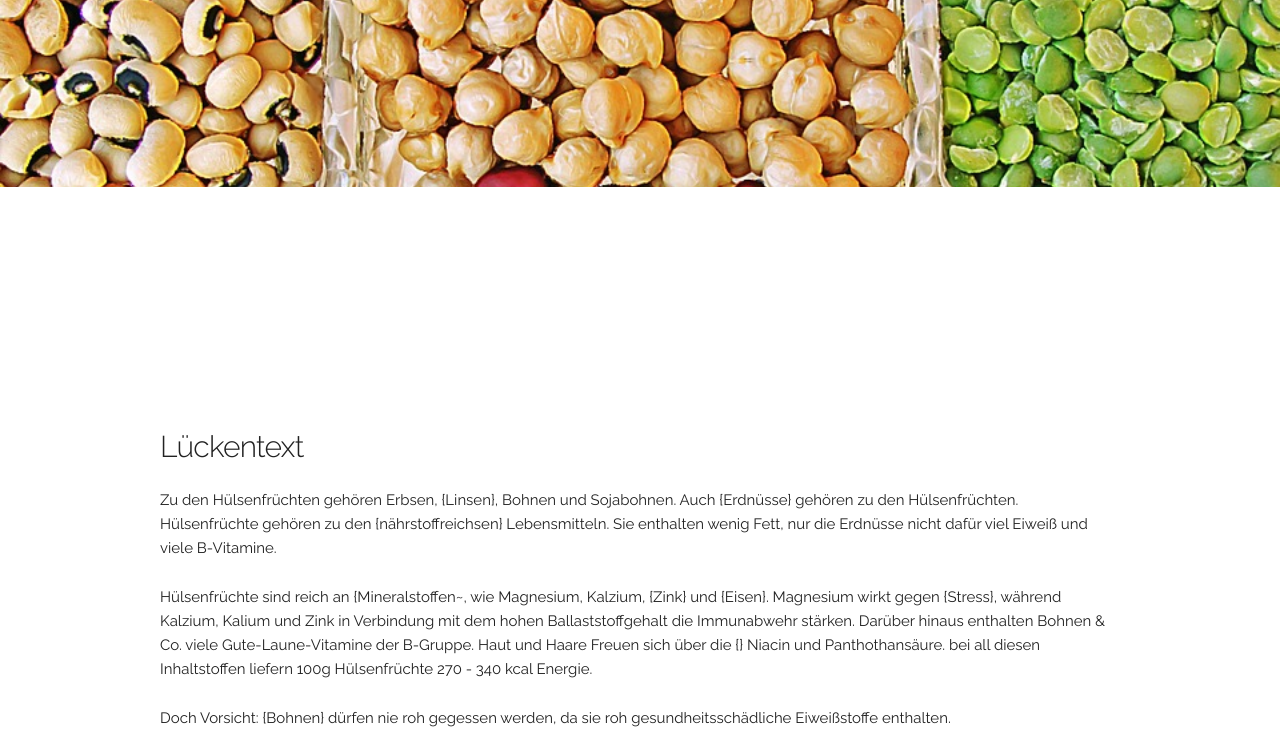
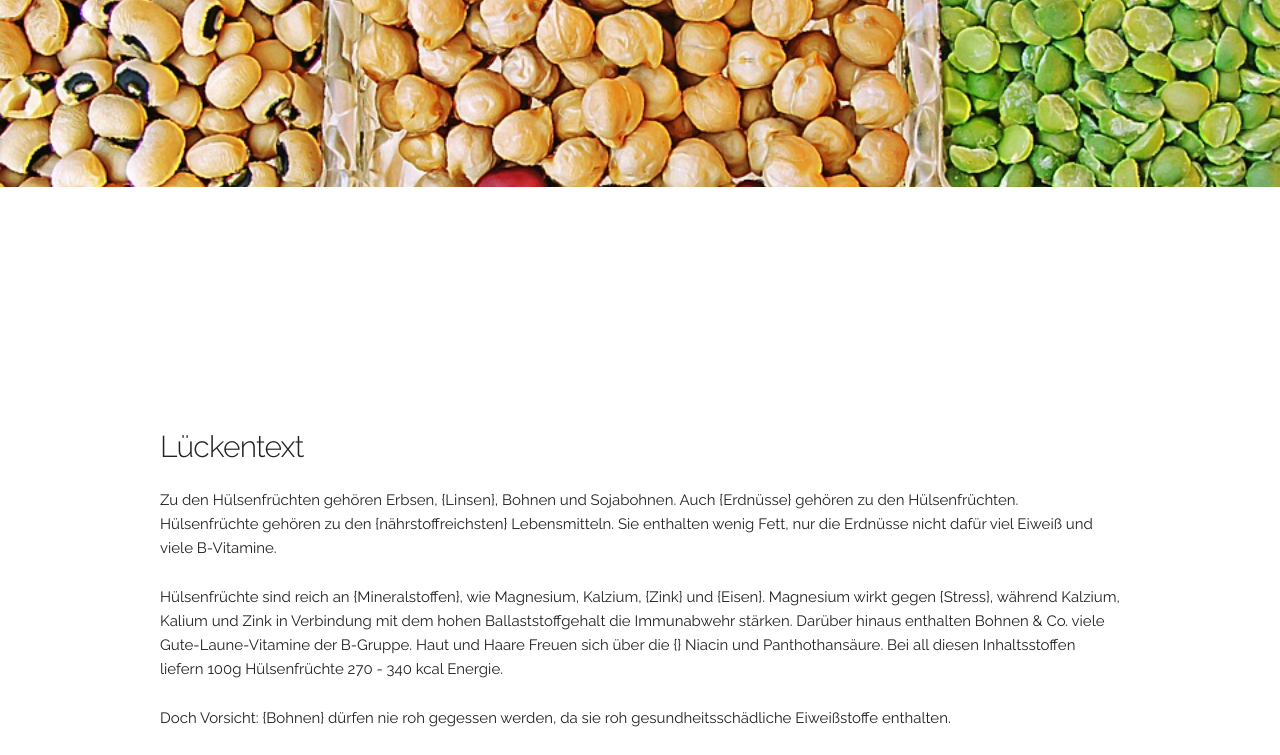
Before and after one commit to tlahmann/erbsen-kritiker, a plain HTML site: page index.html in a window 1280 px wide. Shown: the part 283-1038 px from the top of the page. Drawn offline with Linux system fonts and the light colour scheme.

Commit message:
Spellcheck fill-the-blank text

```diff
--- a/index.html
+++ b/index.html
@@ -46,8 +46,8 @@
     <div class="row">
       <div class="twelve column" style="margin-top: 25%">
         <h4>Lückentext</h4>
-        <p>Zu den Hülsenfrüchten gehören Erbsen, {Linsen}, Bohnen und Sojabohnen. Auch {Erdnüsse} gehören zu den Hülsenfrüchten. Hülsenfrüchte gehören zu den {nährstoffreichsen} Lebensmitteln. Sie enthalten wenig Fett, nur die Erdnüsse nicht dafür viel Eiweiß und viele B-Vitamine.</p>
-        <p>Hülsenfrüchte sind reich an {Mineralstoffen~, wie Magnesium, Kalzium, {Zink} und {Eisen}. Magnesium wirkt gegen {Stress}, während Kalzium, Kalium und Zink in Verbindung mit dem hohen Ballaststoffgehalt die Immunabwehr stärken. Darüber hinaus enthalten Bohnen & Co. viele Gute-Laune-Vitamine der B-Gruppe. Haut und Haare Freuen sich über die {} Niacin und Panthothansäure. bei all diesen Inhaltstoffen liefern 100g Hülsenfrüchte 270 - 340 kcal Energie.</p>
+        <p>Zu den Hülsenfrüchten gehören Erbsen, {Linsen}, Bohnen und Sojabohnen. Auch {Erdnüsse} gehören zu den Hülsenfrüchten. Hülsenfrüchte gehören zu den {nährstoffreichsten} Lebensmitteln. Sie enthalten wenig Fett, nur die Erdnüsse nicht dafür viel Eiweiß und viele B-Vitamine.</p>
+        <p>Hülsenfrüchte sind reich an {Mineralstoffen}, wie Magnesium, Kalzium, {Zink} und {Eisen}. Magnesium wirkt gegen {Stress}, während Kalzium, Kalium und Zink in Verbindung mit dem hohen Ballaststoffgehalt die Immunabwehr stärken. Darüber hinaus enthalten Bohnen & Co. viele Gute-Laune-Vitamine der B-Gruppe. Haut und Haare Freuen sich über die {} Niacin und Panthothansäure. Bei all diesen Inhaltsstoffen liefern 100g Hülsenfrüchte 270 - 340 kcal Energie.</p>
         <p>Doch Vorsicht: {Bohnen} dürfen nie roh gegessen werden, da sie roh gesundheitsschädliche Eiweißstoffe enthalten.</p>
       </div>
     </div>
```
